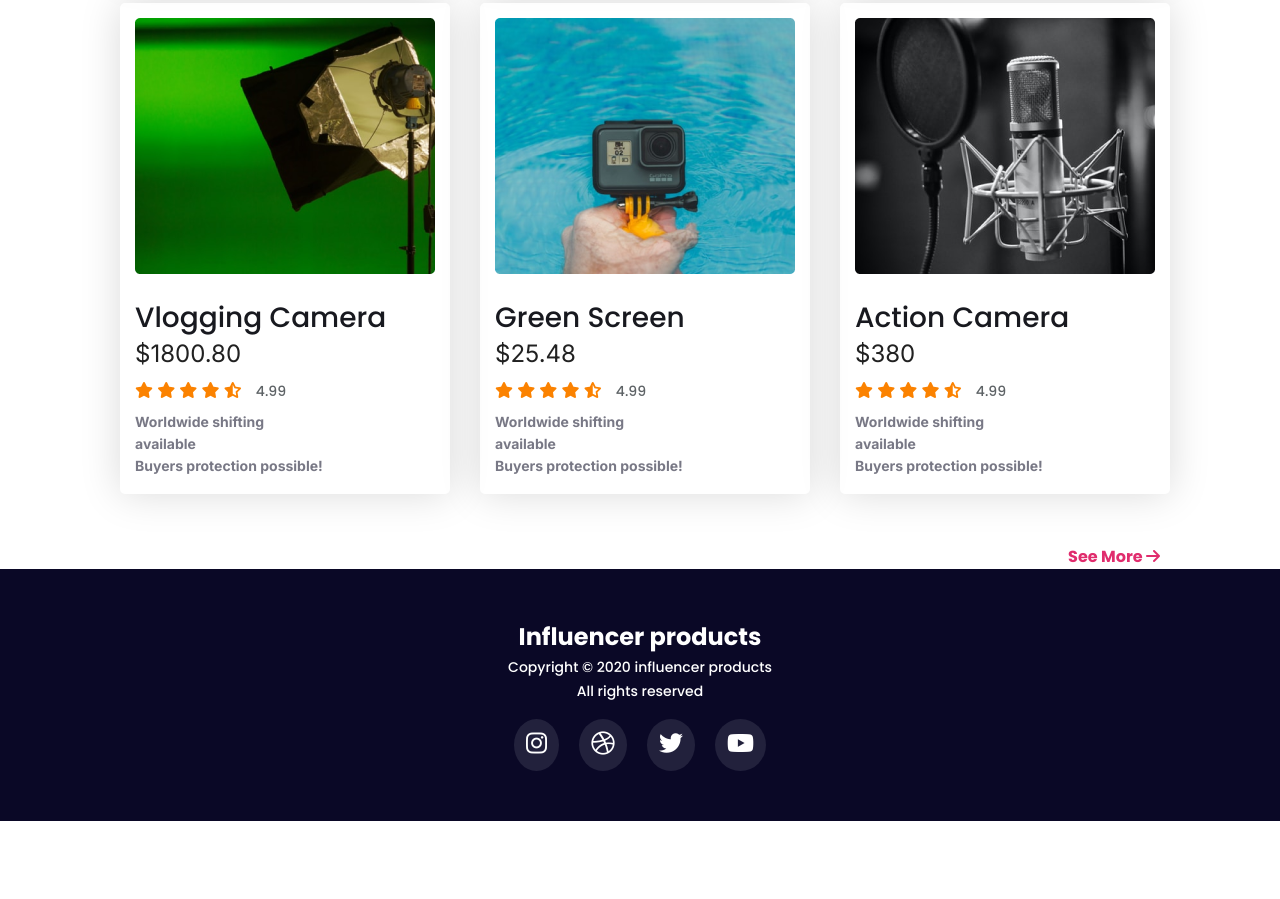
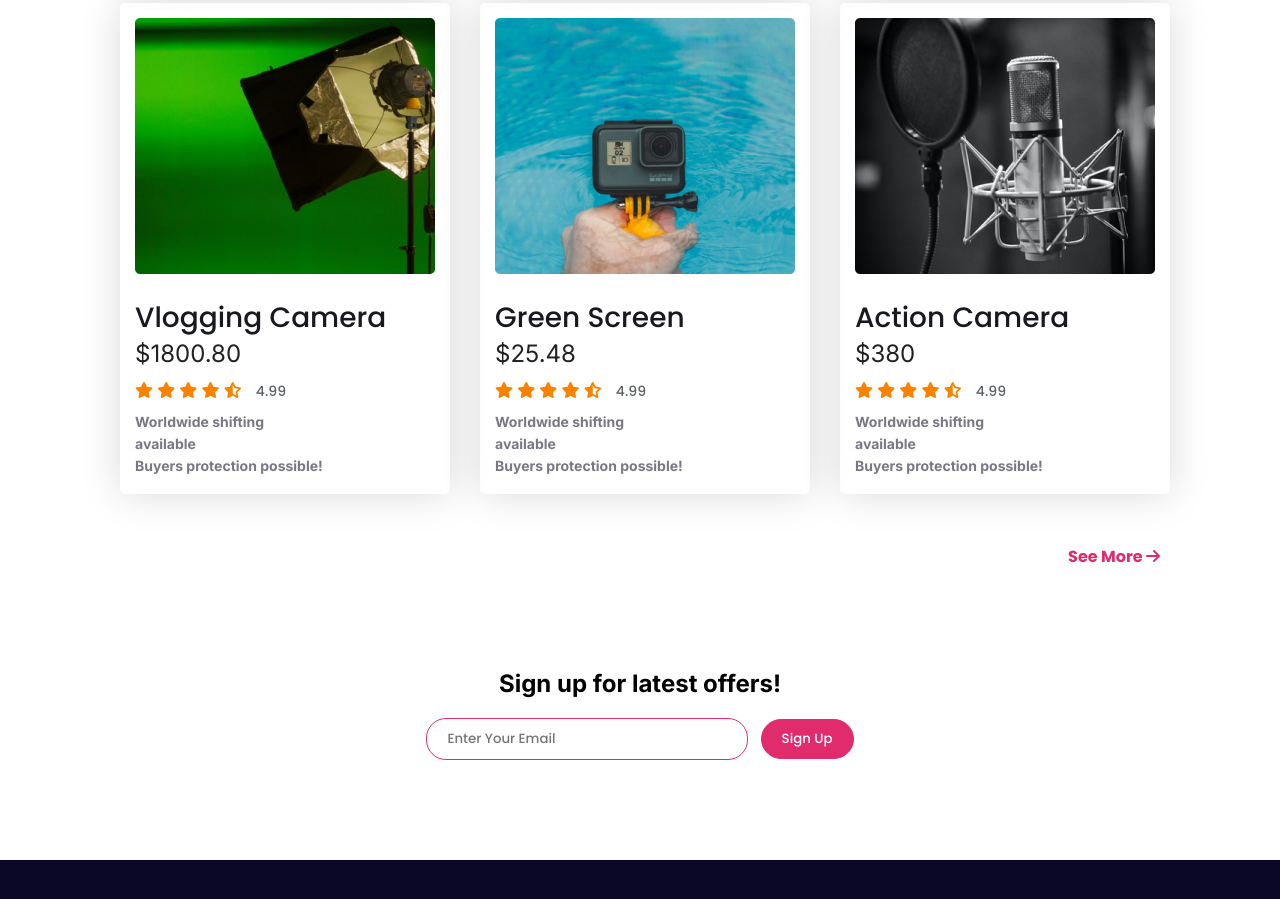
Before and after one commit to Kawsar009/influencer-gears, a plain HTML site: page index.html in a window 1280 px wide. Shown: the part 1889-2788 px from the top of the page. Before the commit the page ends 2710 px from the top, so only its background shows below. Drawn offline with Linux system fonts and the light colour scheme.

Commit message:
homepage done - responsive to do

```diff
--- a/index.html
+++ b/index.html
@@ -14,7 +14,7 @@
   <body>
     <header>
       <section class="header-top">
-        <h1>Influencer products</h1>
+        <h1>Influencer Gear</h1>
         <ul class="navigation-menu">
           <li><a href="">Home</a></li>
           <li><a href="">Products</a></li>
@@ -32,12 +32,13 @@
         <div class="header-text">
           <h2>Start your Journey as Influencer</h2>
           <p>
-            Lorem ipsum dolor sit amet, consectetur adipiscing elit. Sem
-            vestibulum sed scelerisque eros. Lectus faucibus.
+            Influencer gear offers you all the latest Influencer Marketing tools and resources to enable influencers, agencies and platforms.
           </p>
-          <a href="" class="button"
-            >Prebook now <i class="fas fa-arrow-right"></i
-          ></a>
+          <div class="link-container">
+            <a href="" class="button">
+              Prebook now <i class="fas fa-arrow-right"></i>
+            </a>
+          </div>
         </div>
         <div class="header-banner">
           <div class="camera-centered-bg"></div>
@@ -227,7 +228,13 @@
           <a href="">See More <i class="fas fa-arrow-right"></i></a>
         </div>
       </section>
-      <section></section>
+      <section class="newsletter">
+        <p>Sign up for latest offers!</p>
+        <form action="">
+          <input type="text" placeholder="Enter Your Email">
+          <input type="submit" value="Sign Up">
+        </form>
+      </section>
     </main>
     <footer>
       <h3>Influencer products</h3>
--- a/style.css
+++ b/style.css
@@ -72,6 +72,7 @@ header {
 .header-bottom h2 {
   color: var(--header-color);
   font-size: 52px;
+  line-height: 70px;
   margin-bottom: 16px;
 }
 
@@ -80,6 +81,20 @@ header {
   font-weight: 600;
   margin-bottom: 30px;
   line-height: 24px;
+}
+
+.link-container {
+  width: fit-content;
+}
+
+.link-container:hover {
+  transform: rotate(10deg);
+  transition: transform 0.3s ease;
+}
+
+.link-container:hover i {
+  transform: translateX(10px);
+  transition: transform 0.3s ease;
 }
 
 .header-bottom .button {
@@ -239,6 +254,43 @@ Main Section Style Started
   margin-left: 5px;
 }
 
+/* Newsletter Section CSS Started */
+section.newsletter {
+  margin: 100px 0px;
+  text-align: center;
+}
+
+.newsletter p {
+  font-family: "Inter", sans-serif;
+  font-size: 24px;
+  margin-bottom: 20px;
+  font-weight: bold;
+}
+
+.newsletter form input[type="text"] {
+  height: 40px;
+  padding-left: 20px;
+  margin-right: 8px;
+  width: 300px;
+  border: 1px solid #e02c6d;
+  border-radius: 20px;
+}
+
+.newsletter form input:focus {
+  border: 1px solid #e02c6d;
+  outline: none;
+}
+
+.newsletter form input[type="submit"] {
+  height: 40px;
+  background-color: #e02c6d;
+  color: white;
+  padding: 0px 20px;
+  border: 1px solid #e02c6d;
+  border-radius: 20px;
+  cursor: pointer;
+}
+
 /*============================
 Main Section Style Ended
 ============================*/
```
